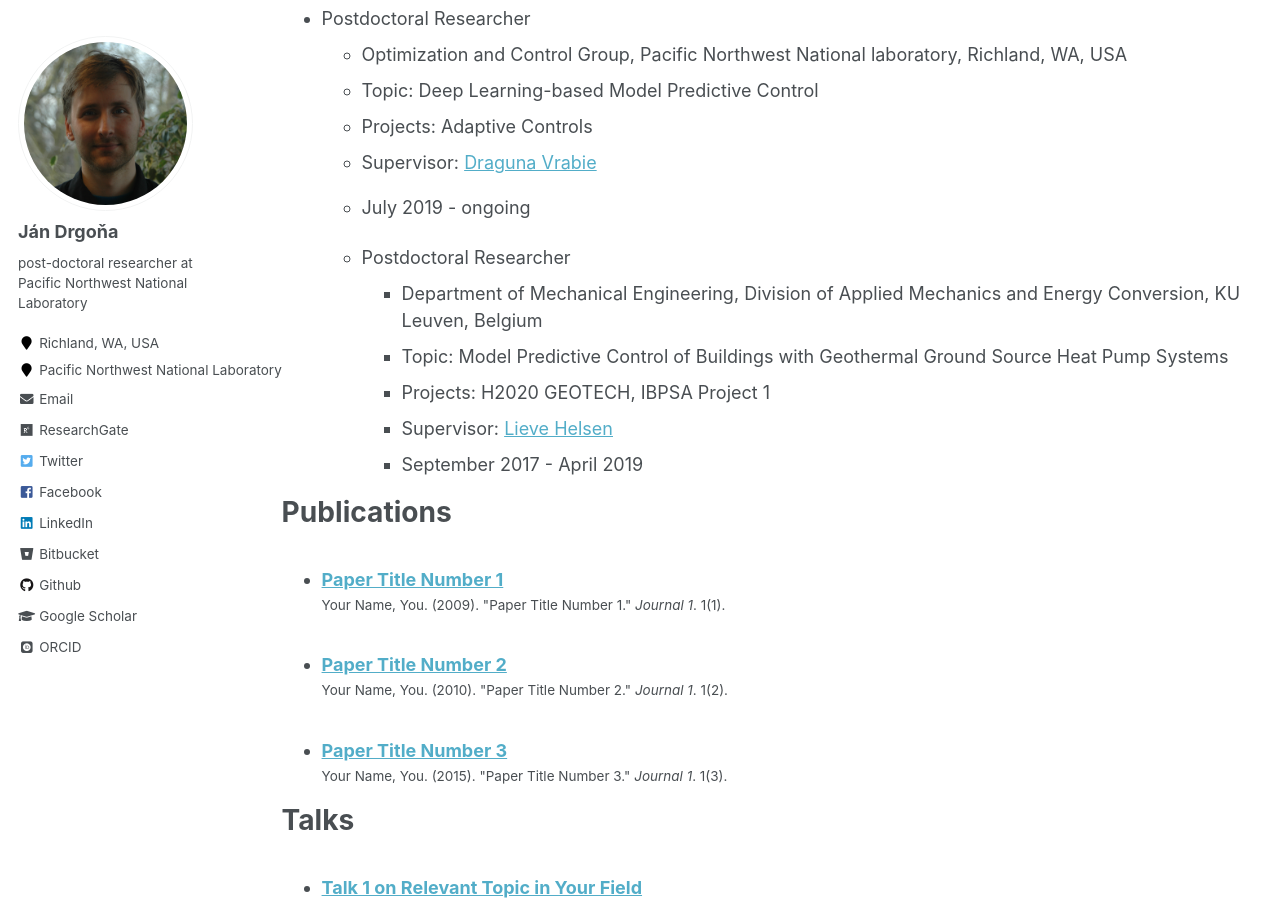
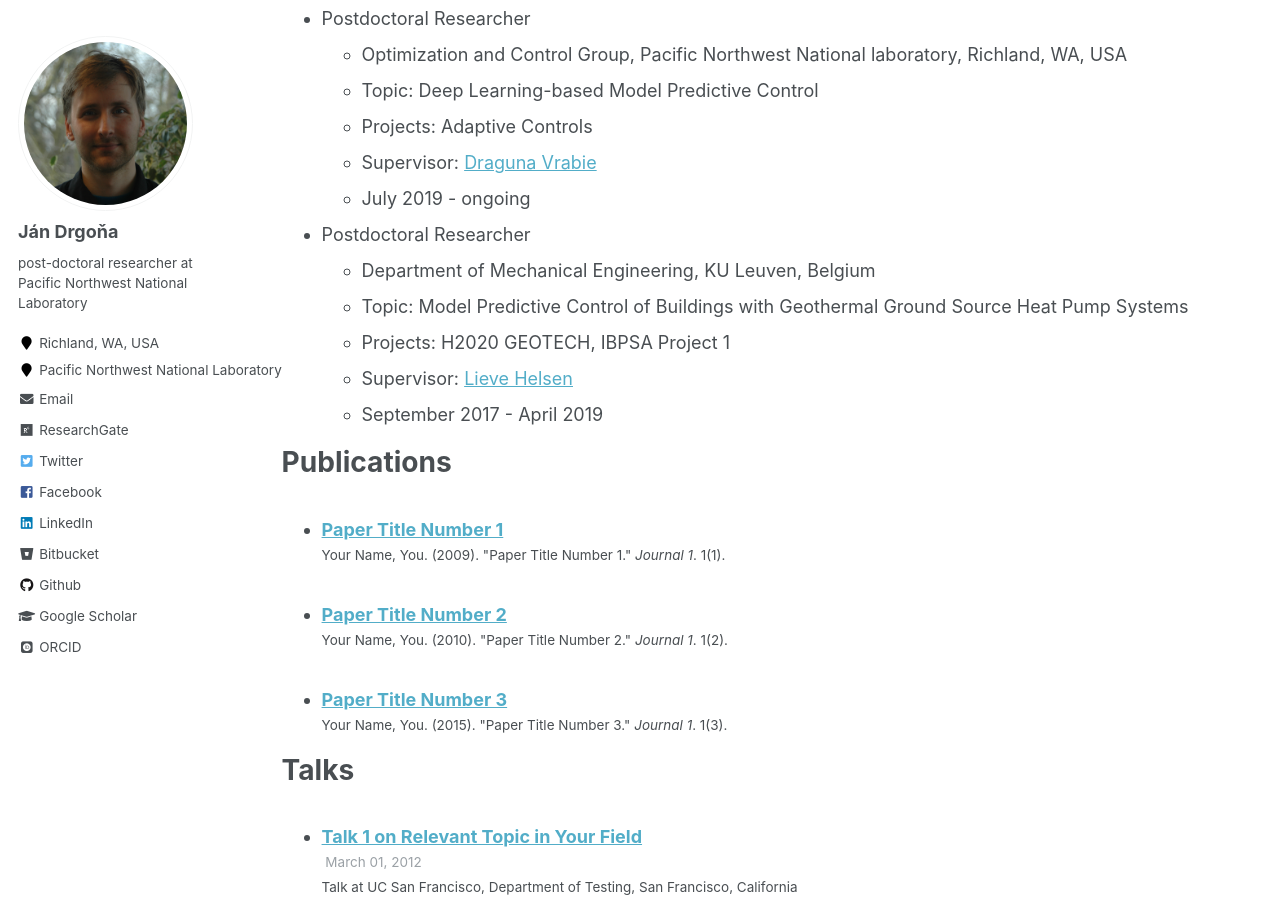
Before and after one commit to drgona/drgona.github.io.old, a Jekyll site: the page built from _pages/cv.md, in a window 1280 px wide and 900 px high, scrolled down 448 px. Built offline with Jekyll 4.4.1, drawn with Linux system fonts in a browser that asks for light colours; some web fonts are replaced.

Commit message:
cv update

```diff
--- a/_pages/cv.md
+++ b/_pages/cv.md
@@ -26,12 +26,12 @@ Professional experience
   * Supervisor: [Draguna Vrabie](https://www.kuleuven.be/wieiswie/en/person/00009689)
   * July 2019 - ongoing
 
-  * Postdoctoral Researcher
-    * Department of Mechanical Engineering, Division of Applied Mechanics and Energy Conversion, KU Leuven, Belgium
-    * Topic: Model Predictive Control of Buildings with Geothermal Ground Source Heat Pump Systems
-    * Projects: H2020 GEOTECH, IBPSA Project 1
-    * Supervisor: [Lieve Helsen](https://energyenvironment.pnnl.gov/staff/staff_info.asp?staff_num=2900)
-    * September 2017 - April 2019
+* Postdoctoral Researcher
+  * Department of Mechanical Engineering,  KU Leuven, Belgium
+  * Topic: Model Predictive Control of Buildings with Geothermal Ground Source Heat Pump Systems
+  * Projects: H2020 GEOTECH, IBPSA Project 1
+  * Supervisor: [Lieve Helsen](https://energyenvironment.pnnl.gov/staff/staff_info.asp?staff_num=2900)
+  * September 2017 - April 2019
 
 
 Publications
```
